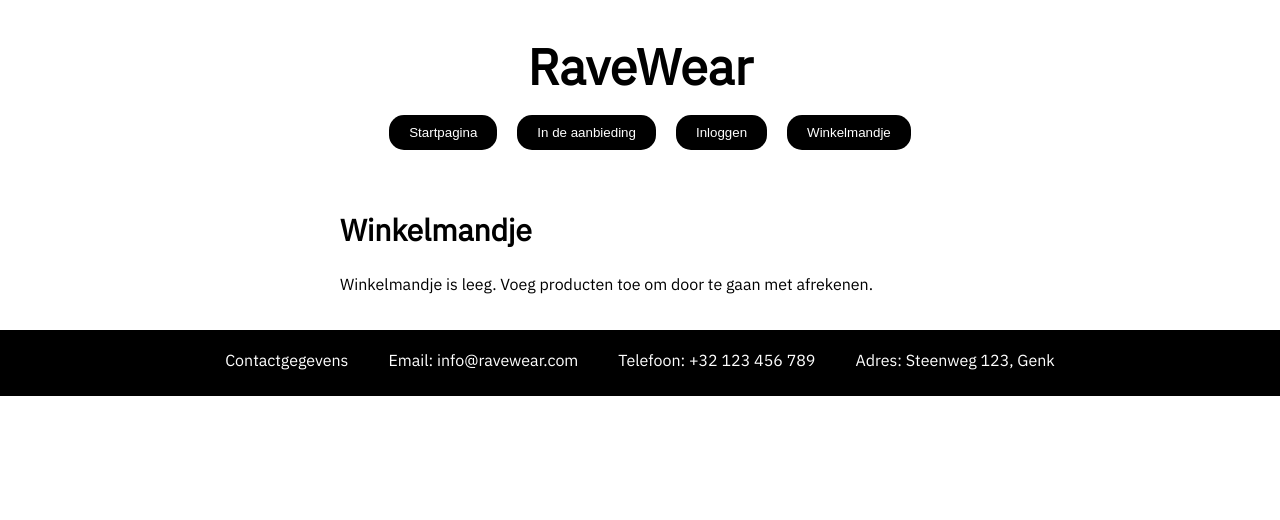
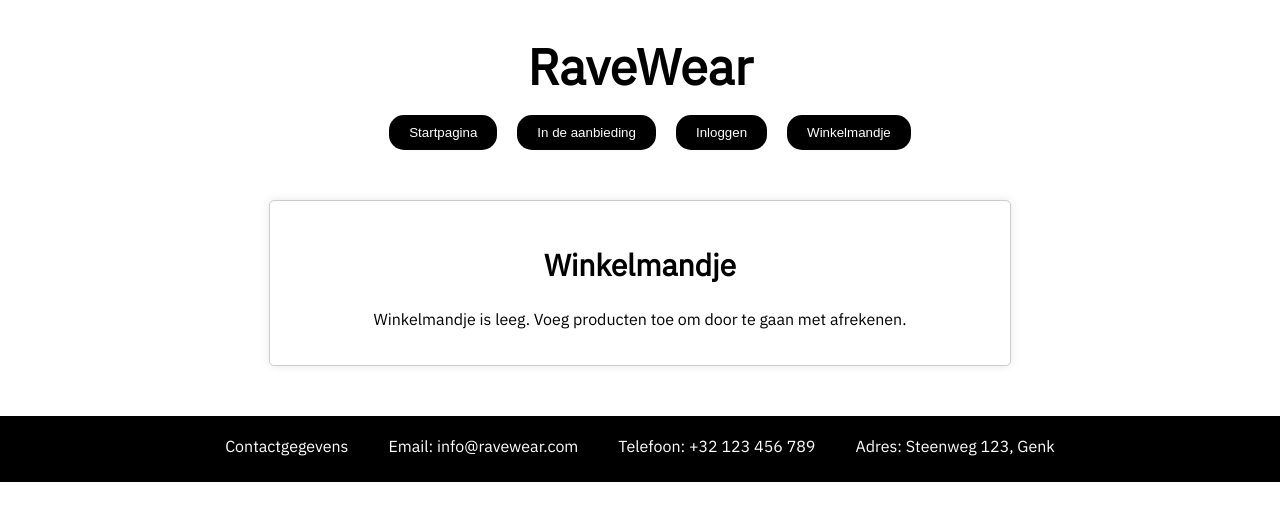
Before and after one commit to TomKwanten/Werkpakket2, a Vue app: page /winkelmand in a window 1280 px wide. Shown: the top 520 px of the page. Built offline with nearby package versions, Linux system fonts and the light colour scheme.

Commit message:
winkelmand klaar

```diff
--- a/src/views/CartView.vue
+++ b/src/views/CartView.vue
@@ -1,6 +1,6 @@
 <template>
   <div class="cart-container">
-    <h2>Winkelmandje</h2>
+    <h2 class="titel">{{ titel }}</h2>
     <div v-if="cart.length > 0">
       <ul>
         <li v-for="item in cart" :key="item.id" class="cart-item">
@@ -9,24 +9,24 @@
             <h3>{{ item.title }}</h3>
             <p>{{ item.description }}</p>
             <div class="quantity-controls">
-              <label for="quantity">Aantal:</label>
-              <input type="number" v-model="item.quantity" min="1" @change="updateQuantity(item)">
-              <button @click="removeFromCart(item)" class="remove-button">Verwijderen</button>
+              <label for="quantity">{{ lijst.aantal }}</label>
+              <input class="aantal" type="number" v-model="item.quantity" min="1" @change="updateQuantity(item)">
+              <button @click="removeFromCart(item)" class="remove-button">{{ lijst.verwijderen }}</button>
             </div>
             <div class="cart-item-subtotal">
-              <p>Subtotaal: {{ formatCurrency(subtotal(item)) }}</p>
-              <p>BTW (21%): {{ formatCurrency(subtotal(item) * 0.21) }}</p>
+              <p>{{ lijst.totaal }} {{ formatCurrency(subtotal(item)) }}</p>
+              <p>{{ lijst.btw }} {{ formatCurrency(subtotal(item) * 0.21) }}</p>
             </div>
           </div>
         </li>
       </ul>
       <div class="cart-total">
-        <p>Totale prijs: {{ formatCurrency(totalPrice) }}</p>
-        <p>Totale BTW (21%): {{ formatCurrency(totalPrice * 0.21) }}</p>
+        <p>{{ totaal.totaalprijs }} {{ formatCurrency(totalPrice) }}</p>
+        <p>{{ totaal.totaalbtw }} {{ formatCurrency(totalPrice * 0.21) }}</p>
       </div>
-      <button v-if="cart.length > 0" @click="confirmShopping" class="confirm-button">Bevestigen en betalen</button>
+      <button v-if="cart.length > 0" @click="confirmShopping" class="confirm-button">{{ bevestigknop }}</button>
     </div>
-    <p v-else>Winkelmandje is leeg. Voeg producten toe om door te gaan met afrekenen.</p>
+    <p class="winkelmandleeg" v-else>{{ winkelmandleeg }}</p>
   </div>
 </template>
 
@@ -39,6 +39,19 @@ export default {
     const router = useRouter();
 
     return {
+      titel: "Winkelmandje",
+      lijst: {
+        aantal: "Aantal:",
+        verwijderen: "Verwijderen",
+        totaal: "Subtotaal:",
+        btw: "BTW (21%):",
+      },
+      totaal: {
+        totaalprijs: "Totale prijs:",
+        totaalbtw: "Totale BTW (21%):",
+      },
+      bevestigknop: "Bevestigen en betalen",
+      winkelmandleeg: "Winkelmandje is leeg. Voeg producten toe om door te gaan met afrekenen.",
       router,
     };
   },
@@ -81,11 +94,25 @@ export default {
 </script>
 
 <style scoped>
-/* Stijlen voor de winkelmandpagina */
+.winkelmandleeg {
+  text-align: center;
+}
+.titel {
+  text-align: center;
+}
+.aantal {
+  margin-left: 10px;
+  width: 40px;
+}
 .cart-container {
-  max-width: 600px;
+  max-width: 700px;
   margin: auto;
+  margin-bottom: 50px;
+  margin-top: 50px;
   padding: 20px;
+  border: 1px solid #ccc;
+  border-radius: 5px;
+  box-shadow: 0 0 10px rgba(0, 0, 0, 0.1);
 }
 
 .cart-item {
@@ -93,6 +120,7 @@ export default {
   margin-bottom: 20px;
   border-bottom: 1px solid #ccc;
   padding-bottom: 10px;
+  text-align: right;
 }
 
 .cart-item-image {
@@ -107,6 +135,7 @@ export default {
 .quantity-controls {
   display: flex;
   align-items: center;
+  justify-content: flex-end;
 }
 
 .remove-button {
@@ -139,5 +168,7 @@ export default {
   padding: 10px 20px;
   border-radius: 5px;
   cursor: pointer;
+  justify-content: flex-end;
+  margin-left: 528px;
 }
 </style>
```
